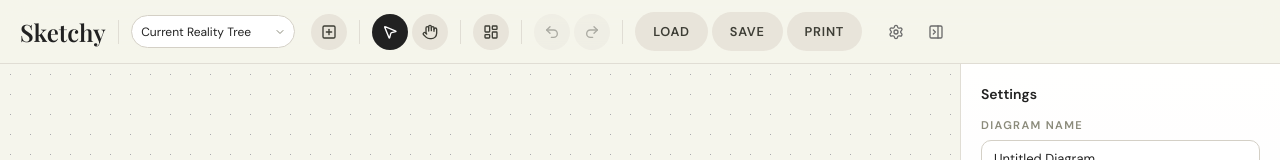
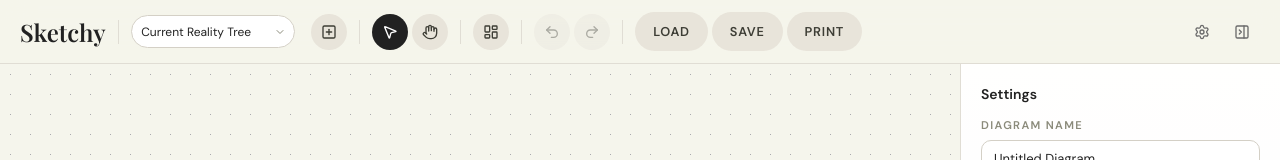
Before and after one commit to sunnierseattle/sketchy, a React (Vite) app: page / in a window 1280 px wide. Shown: the top 160 px of the page. Built offline with nearby package versions, Linux system fonts and the light colour scheme; a web font is replaced by a local one.

Commit message:
pin toolbar controls to right edge

```diff
--- a/src/components/toolbar/Toolbar.tsx
+++ b/src/components/toolbar/Toolbar.tsx
@@ -219,7 +219,7 @@ export default function Toolbar() {
 
       </div>
 
-      <div className="toolbar-group">
+      <div className="toolbar-group toolbar-group-right">
         <div style={{ position: 'relative' }}>
           <button
             className="btn btn-ghost btn-icon"
--- a/src/styles/components.css
+++ b/src/styles/components.css
@@ -337,6 +337,10 @@
   gap: 0.25rem;
 }
 
+.toolbar-group-right {
+  margin-left: auto;
+}
+
 .toolbar-divider {
   width: 1px;
   height: 1.5rem;
```
